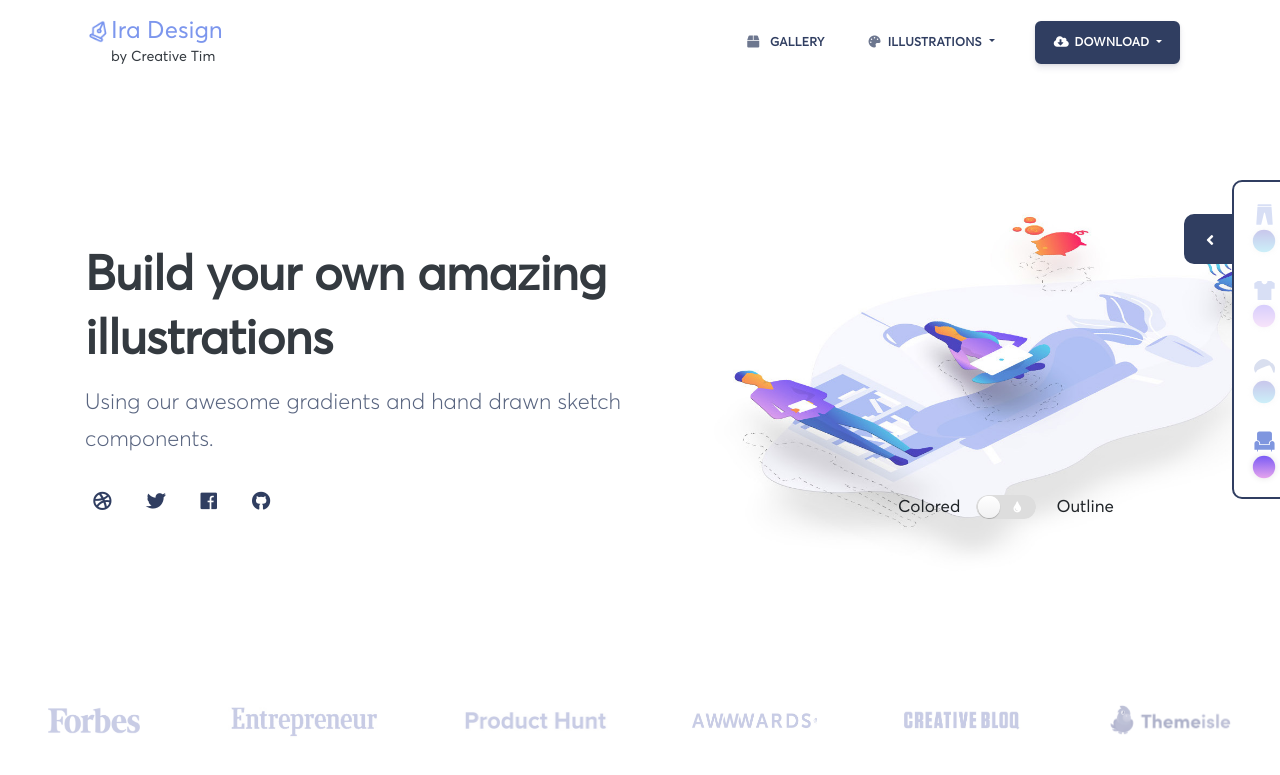
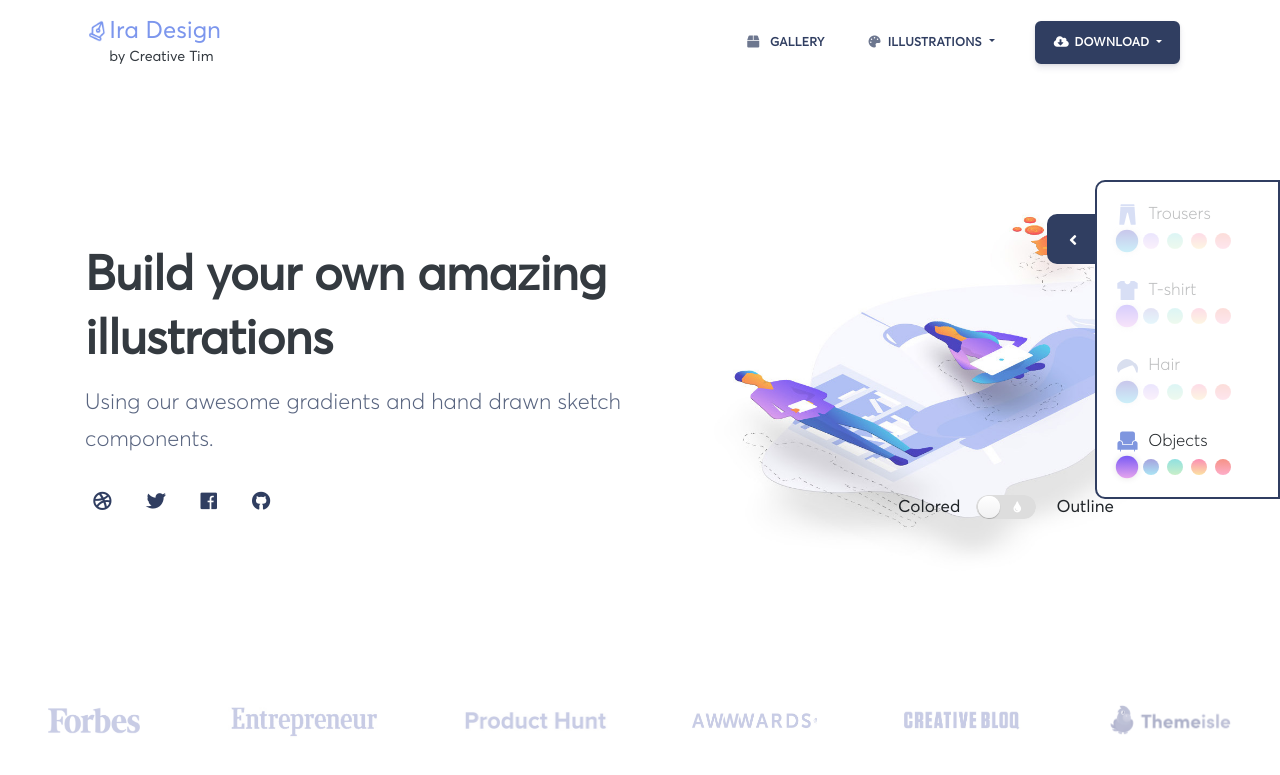
Before and after one commit to ira-design/ira-design.github.io, a Jekyll site: the page built from index.html, in a window 1280 px wide and 900 px high. Shown: the top 775 px of the window. Built offline with Jekyll 4.4.1, drawn with Linux system fonts in a browser that asks for light colours; a script that is not in the unit is left out; comment, search, counter and statistics services are not loaded.

Commit message:
Refactor(navbar): Design changes

```diff
--- a/_includes/navbar.html
+++ b/_includes/navbar.html
@@ -1,7 +1,7 @@
 <nav class="navbar navbar-expand-md navbar-default py-2" role="navigation-demo">
   <div class="container">
    <div class="navbar-brand pl-0 my-0 py-0 d-flex">
-     <a href="{{ path-general }}" style="width:15%;">
+     <a href="{{ path-general }}" style="width:14%;">
        <img src="{{ path-general }}/assets/img/ira-logo-pen.png" class="w-100"/>
      </a>
      <div class="d-flex flex-column">
```
